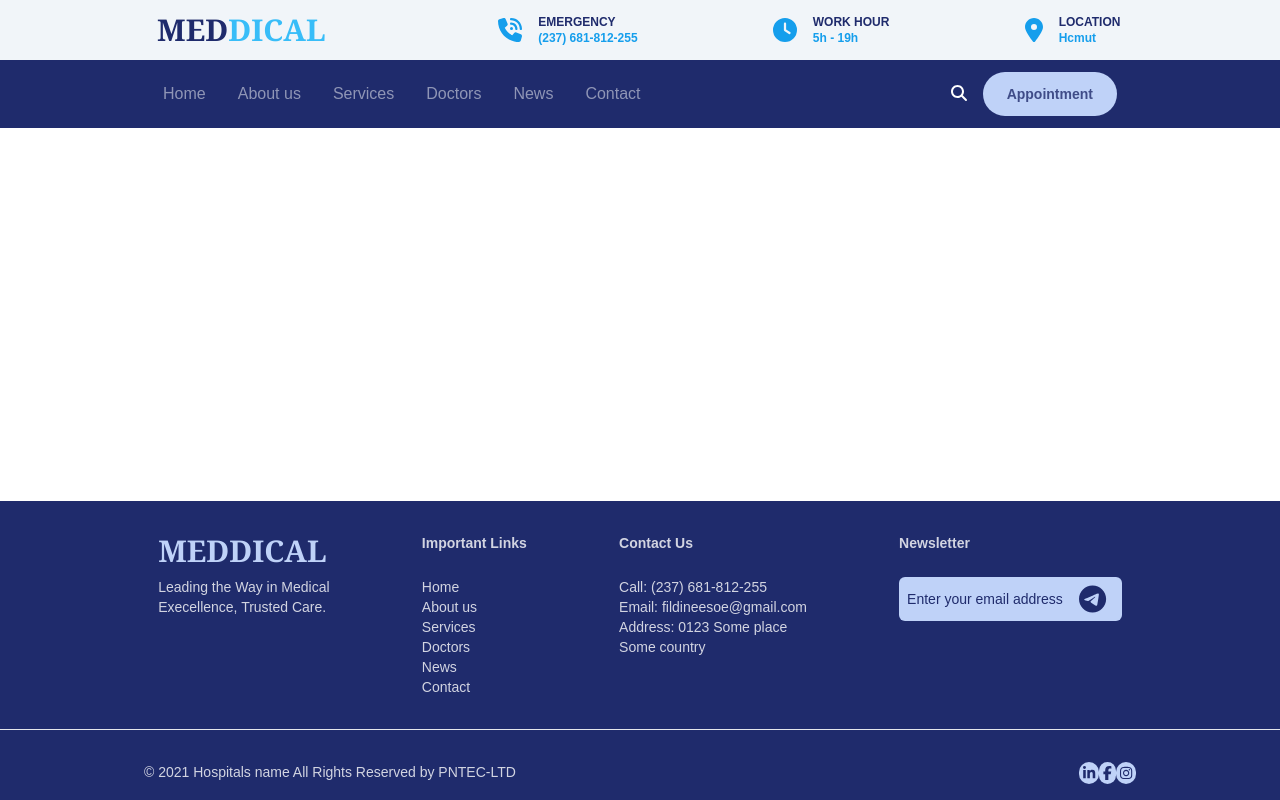
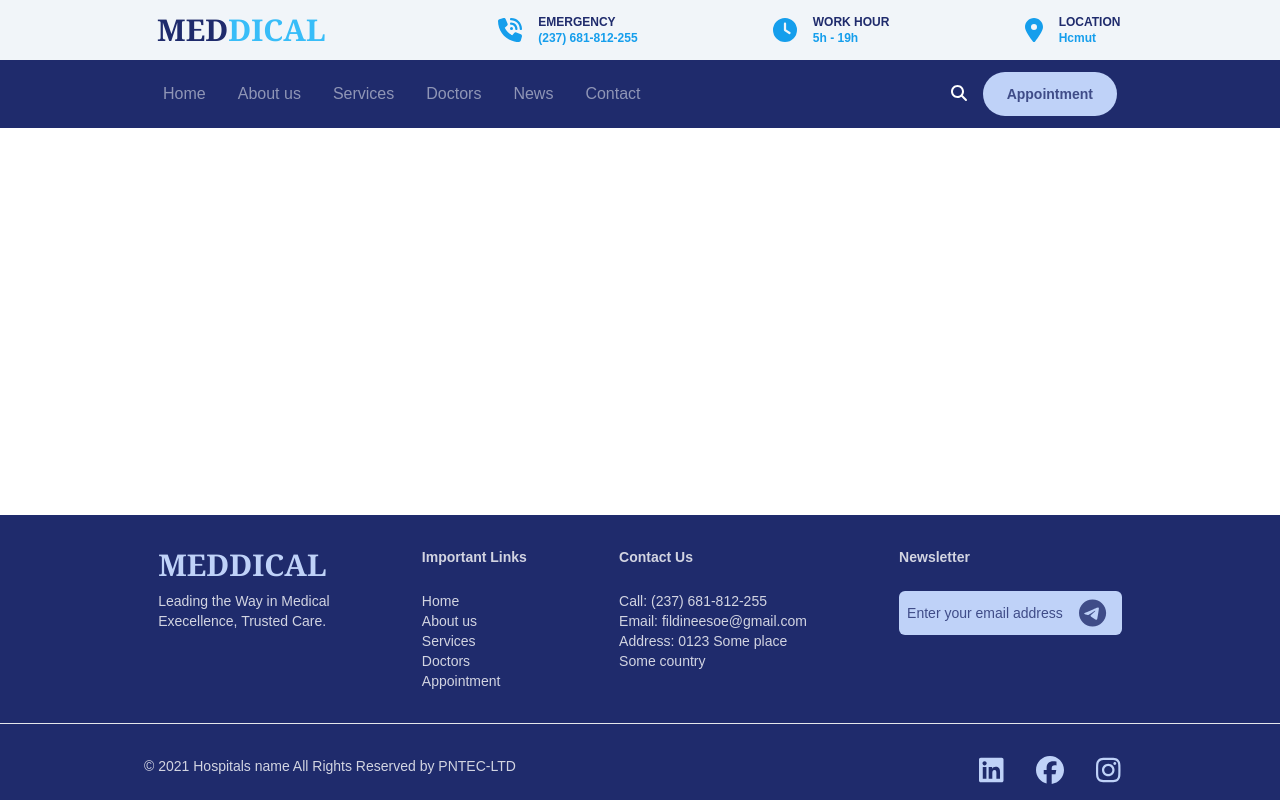
Before and after one commit to MinhChieens/random-assgn-demo, a React (Vite) app: page / in a window 1280 px wide. Built offline with nearby package versions, Linux system fonts and the light colour scheme.

Commit message:
add button and footer

```diff
--- a/src/components/Button.jsx
+++ b/src/components/Button.jsx
@@ -1,5 +1,18 @@
-const Button = () => {
-  return <div>Button</div>;
+const Button = ({ className, href, children, onClick }) => {
+  const classes = `relative block inline-flex items-center justify-center transition-colors text-darkblue/80 hover:text-darkblue ${className || ""}`;
+  if (href) {
+    return (
+      <a className={classes} href={href}>
+        {children}
+      </a>
+    );
+  } else {
+    return (
+      <button className={classes} onClick={onClick}>
+        {children}
+      </button>
+    );
+  }
 };
 
 export default Button;
--- a/src/components/Footer.jsx
+++ b/src/components/Footer.jsx
@@ -1,11 +1,12 @@
 import { navigation } from "../constants/index";
+import Button from "../components/Button";
 
 import { FontAwesomeIcon } from "@fortawesome/react-fontawesome";
 import {
   faTelegram,
-  faFacebookF,
+  faFacebook,
   faInstagram,
-  faLinkedinIn,
+  faLinkedin,
 } from "@fortawesome/free-brands-svg-icons";
 
 const Footer = () => {
@@ -23,15 +24,21 @@ const Footer = () => {
         <div className="flex-col items-center mx-auto px-4 align-top">
           <span className="font-bold pb-6">Important Links</span>
           <nav className="static flex-col pt-6">
-            {navigation.map((item) => (
+            {navigation.slice(0, 4).map((item) => (
               <a
-                key={item.id}
+                key={item.id < 2}
                 href={item.url}
-                className={`block relative font-sans transition-colors hover:text-white text-sm leading-5`}
+                className="block relative font-sans transition-colors hover:text-white text-sm"
               >
                 {item.title}
               </a>
             ))}
+            <a
+              href="appointment"
+              className="block relative font-sans transition-colors hover:text-white text-sm"
+            >
+              Appointment
+            </a>
           </nav>
         </div>
         <div className="flex-col items-center mx-auto px-4 align-top">
@@ -45,8 +52,8 @@ const Footer = () => {
         </div>
         <div className="flex-col items-center mx-auto px-4 align-top">
           <span className="block font-bold pb-6">Newsletter</span>
-          <a
-            className="flex bg-lightblue rounded-md px-2 py-2 text-darkblue items-center"
+          <Button
+            className="rounded-md px-2 py-2 bg-lightblue"
             href="#newsletter"
           >
             <span>Enter your email address</span>
@@ -55,25 +62,34 @@ const Footer = () => {
               icon={faTelegram}
               size="2x"
             />
-          </a>
+          </Button>
         </div>
       </div>
       <hr className="w-full h-1px my-4 px-auto bg-white/50" />
       <div className="flex flex-row my-4 justify-between px-36">
         <span>© 2021 Hospitals name All Rights Reserved by PNTEC-LTD</span>
         <div className="flex">
+          <Button className=" mx-4" href="#linkedin">
             <FontAwesomeIcon
-            className="bg-lightblue rounded-full px-1 py-1 text-darkblue"
-            icon={faLinkedinIn}
+              className="text-lightblue"
+              size="2x"
+              icon={faLinkedin}
             />
+          </Button>
+          <Button className=" mx-4" href="#facebook">
             <FontAwesomeIcon
-            className="bg-lightblue rounded-full px-1 py-1 text-darkblue"
-            icon={faFacebookF}
+              className="text-lightblue"
+              size="2x"
+              icon={faFacebook}
             />
+          </Button>
+          <Button className=" mx-4" href="#instagram">
             <FontAwesomeIcon
-            className="bg-lightblue rounded-full px-1 py-1 text-darkblue"
+              className="text-lightblue"
+              size="2x"
               icon={faInstagram}
             />
+          </Button>
         </div>
       </div>
     </div>
```
Lines whose indentation alone changed are shown as unchanged.
